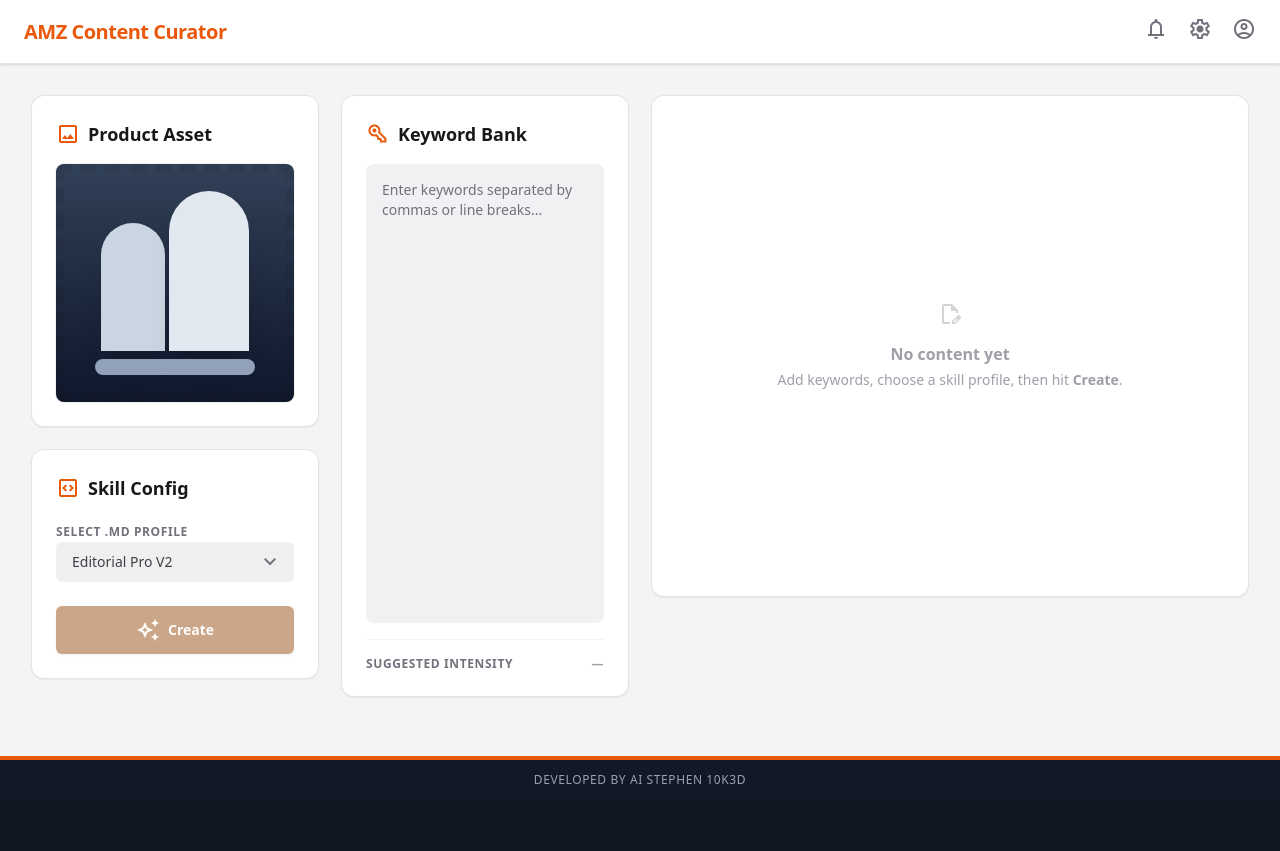
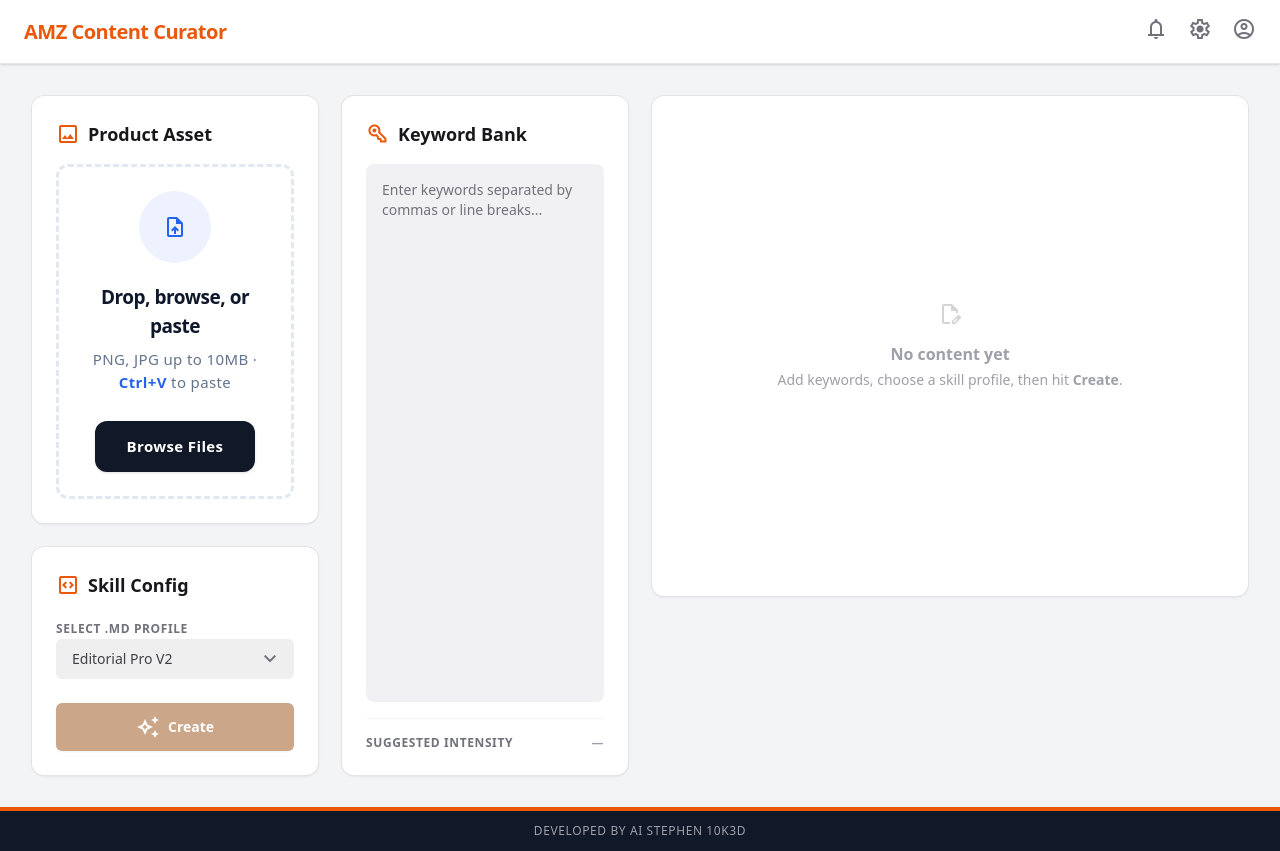
Before and after one commit to namkhanhxd56/antigravity, a Next.js app: page /content-curator in a window 1280 px wide. Before the commit the page ends 800 px from the top, so only its background shows below. Built offline with nearby package versions, Linux system fonts and the light colour scheme.

Commit message:
feat: Replace ProductAsset placeholder with new upload UI

```diff
--- a/src/app/(user)/content-curator/components/ProductAsset.tsx
+++ b/src/app/(user)/content-curator/components/ProductAsset.tsx
@@ -1,4 +1,14 @@
+'use client';
+
+import { useRef } from 'react';
+
 export default function ProductAsset() {
+  const fileInputRef = useRef<HTMLInputElement>(null);
+
+  const handleBrowseClick = () => {
+    fileInputRef.current?.click();
+  };
+
   return (
     <div className="flex flex-col rounded-xl bg-white p-6 shadow-sm ring-1 ring-zinc-200">
       <div className="mb-4 flex items-center gap-2">
@@ -6,21 +16,35 @@ export default function ProductAsset() {
         <h2 className="text-lg font-bold text-zinc-900">Product Asset</h2>
       </div>
 
-      {/* Image Placeholder */}
-      <div className="relative aspect-square w-full overflow-hidden rounded-lg bg-zinc-100 ring-1 ring-zinc-200/50 flex items-center justify-center">
-        {/* We use a gradient and some shapes to simulate the premium 3D pod from the mockup */}
-        <div className="absolute inset-0 bg-gradient-to-b from-slate-700 to-slate-900" />
+      {/* Upload Zone */}
+      <div className="relative flex aspect-square w-full flex-col items-center justify-center rounded-xl border-[3px] border-dashed border-slate-200 bg-white p-6 text-center transition-colors hover:border-slate-300">
+        <input
+          type="file"
+          ref={fileInputRef}
+          className="hidden"
+          accept="image/png, image/jpeg"
+        />
 
-        {/* Mocking the uploaded image */}
-        <div className="relative z-10 flex flex-col items-center">
-          <div className="flex items-end gap-1">
-            <div className="h-32 w-16 rounded-t-full bg-slate-300 shadow-xl" />
-            <div className="h-40 w-20 rounded-t-full bg-slate-200 shadow-xl" />
-          </div>
-          <div className="h-4 w-40 rounded-full bg-slate-400 mt-2 shadow-2xl" />
+        {/* Icon Circle */}
+        <div className="mb-5 flex h-[72px] w-[72px] items-center justify-center rounded-full bg-[#EDF2FE] text-[#2563EB]">
+          <span className="material-symbols-outlined text-[32px]">upload_file</span>
         </div>
 
-        <div className="absolute inset-0 border-[8px] border-dashed border-zinc-900/10 pointer-events-none" />
+        {/* Text */}
+        <h3 className="mb-2 text-[19px] font-bold tracking-tight text-slate-900">
+          Drop, browse, or paste
+        </h3>
+        <p className="mb-7 text-[15px] font-medium text-slate-500 tracking-wide">
+          PNG, JPG up to 10MB &middot; <span className="font-bold text-[#2563EB]">Ctrl+V</span> to paste
+        </p>
+
+        {/* Button */}
+        <button
+          onClick={handleBrowseClick}
+          className="rounded-xl bg-[#111827] px-8 py-3.5 text-[15px] font-bold tracking-wide text-white shadow-sm transition-all hover:bg-black active:scale-[0.98]"
+        >
+          Browse Files
+        </button>
       </div>
     </div>
   );
```
Also changed, not shown: 1 other file (tests, documents, lock files or other folders).
